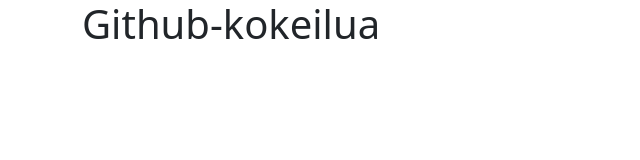
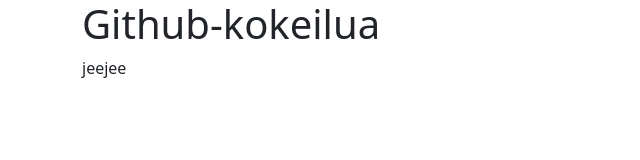
Before and after one commit to Tyntti/git-nettisivut, a plain HTML site: page index.html in a window 1280 px wide. Shown: the full height of the page, 0-640 px from the left. Drawn offline with nearby package versions, Linux system fonts and the light colour scheme.

Commit message:
Update index.html

```diff
--- a/index.html
+++ b/index.html
@@ -13,7 +13,7 @@
     <div class="container">
 
     <h1>Github-kokeilua</h1>
-
+    <p>jeejee</p>
     </div>
 
 </body>
```
